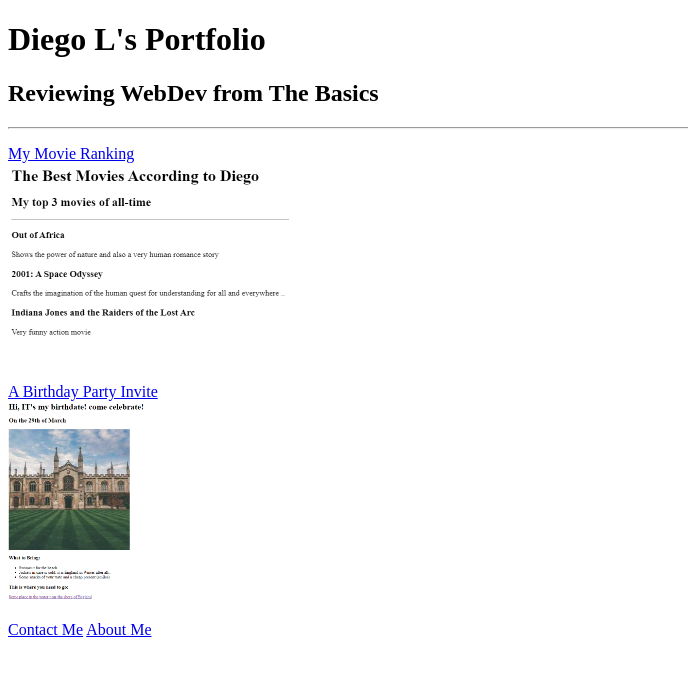
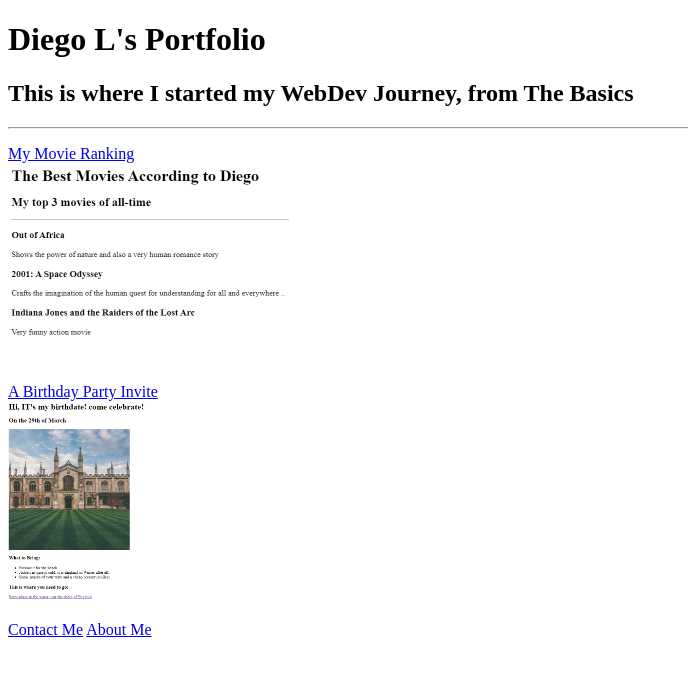
Before and after one commit to drln00/html-repository, a plain HTML site: page index.html in a window 1280 px wide. Shown: the whole page, without its empty margins (0-688 px from the left). Drawn offline with Linux system fonts and the light colour scheme.

Commit message:
Update index.html

```diff
--- a/index.html
+++ b/index.html
@@ -8,7 +8,7 @@
 </head>
 <body>
     <h1>Diego L's Portfolio</h1>
-<h2>Reviewing WebDev from The Basics</h2>
+<h2>This is where I started my WebDev Journey, from The Basics</h2>
 <hr />
 
 <p>
```
